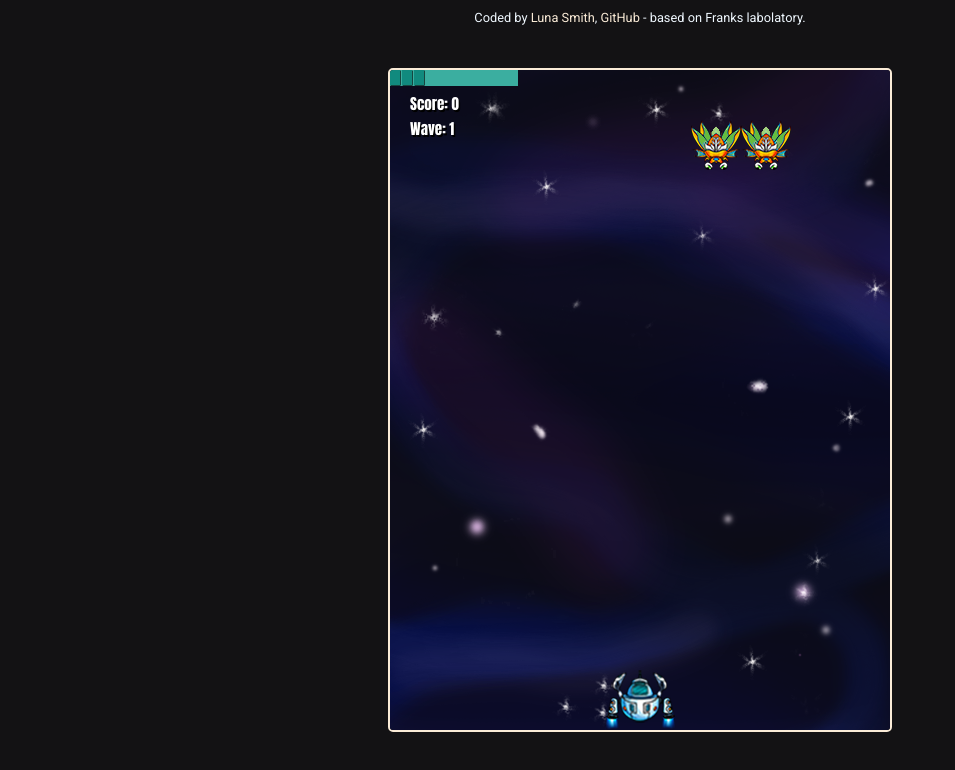
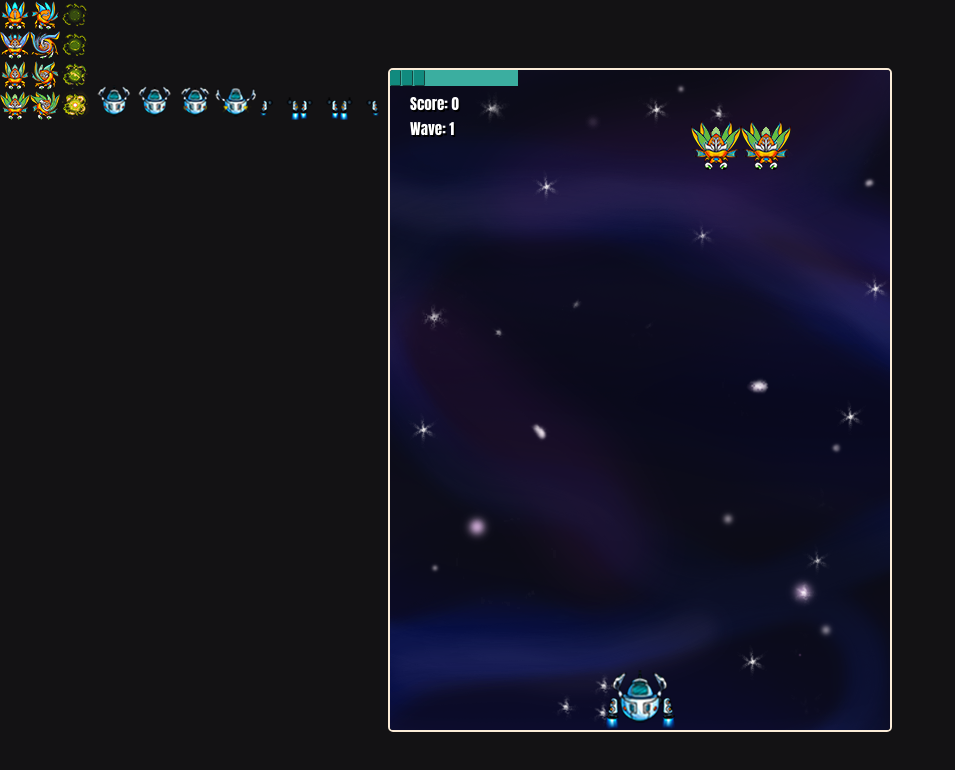
Before and after one commit to Lu-Smith/invaders-mobile-game-js-luna-smith, a website built with Vite: page index.html in a window 1280 px wide. Shown: the whole page, without its empty margins (0-955 px from the left). Built offline with nearby package versions, Linux system fonts and the light colour scheme.

Commit message:
Added new images to index.html

```diff
--- a/index.html
+++ b/index.html
@@ -10,8 +10,11 @@
     <div id="app">
       <canvas id="canvas1"></canvas>
       <img src="./src/assets/media/beetlemorph.png" id="enemy1" alt="beetlemorph enemies" />
+      <img src="./src/assets/media/beetlemorphSmall.png" id="enemy1Small" alt="beetlemorph enemies" />
       <img src="./src/assets/media/player.png" id="player" alt="player ship" />
       <img src="./src/assets/media/player_jets.png" id="player_jets" alt="player jets" />
+      <img src="./src/assets/media/playerSmall.png" id="playerSmall" alt="player ship" />
+      <img src="./src/assets/media/player_jets_small.png" id="player_jets_small" alt="player jets" />
       <img src="./src/assets/media/background.png" id="background" alt="background" />
       <img src="./src/assets/media/backgroundSmall.png" id="backgroundSmall" alt="mobile background" />
       <audio src="./src/assets/media/destroyed1.mp3" id="destroyed1"></audio>
```
